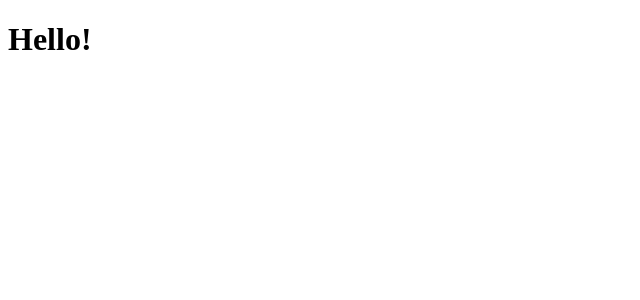
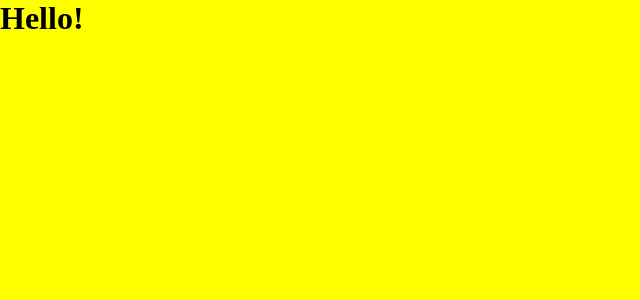
Before and after one commit to JoaoPauloDL/react-landing-pages, a React (Vite) app: page / in a window 1280 px wide. Shown: the top 300 px of the page, without its empty margins (0-640 px from the left). Built offline with nearby package versions, Linux system fonts and the light colour scheme.

Commit message:
creating GlobalStyle

```diff
--- a/src/main.jsx
+++ b/src/main.jsx
@@ -1,10 +1,12 @@
 import React from 'react'
 import ReactDOM from 'react-dom/client'
 import Home from './templates/App/index'
+import { GlobalStyles } from './styles/global-styles'
 
 
 ReactDOM.createRoot(document.getElementById('root')).render(
   <React.StrictMode>
+    <GlobalStyles/>
     <Home />
   </React.StrictMode>,
 )
--- /dev/null
+++ b/src/styles/global-styles.js
@@ -0,0 +1,14 @@
+import { createGlobalStyle } from "styled-components";
+
+
+export const GlobalStyles = createGlobalStyle`
+* {
+    margin: 0;
+    padding: 0;
+}
+
+body {
+    background:yellow;
+}
+
+`;
--- a/src/templates/App/styles.js
+++ b/src/templates/App/styles.js
@@ -1 +1 @@
-import styled from 'styled-components';
+import styled, { css } from "styled-components";
```
